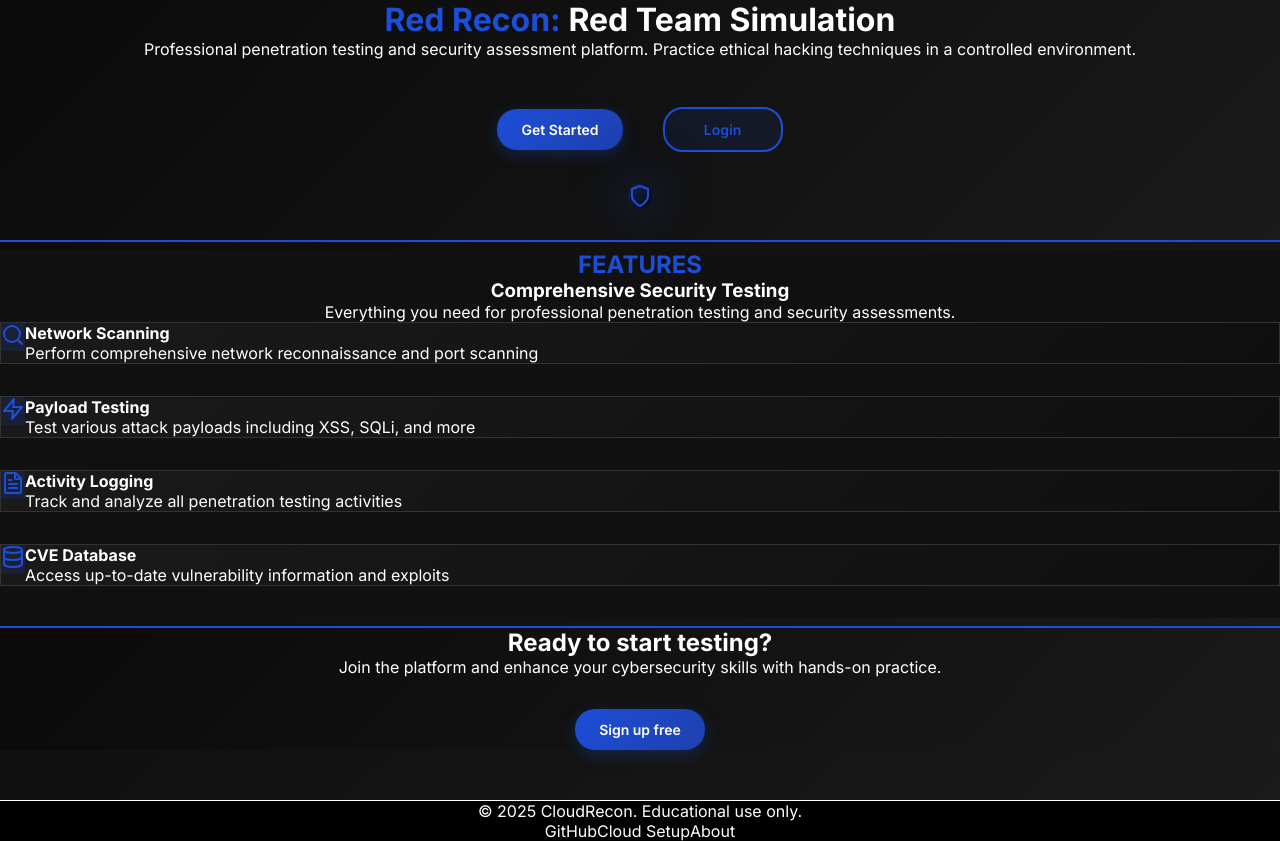
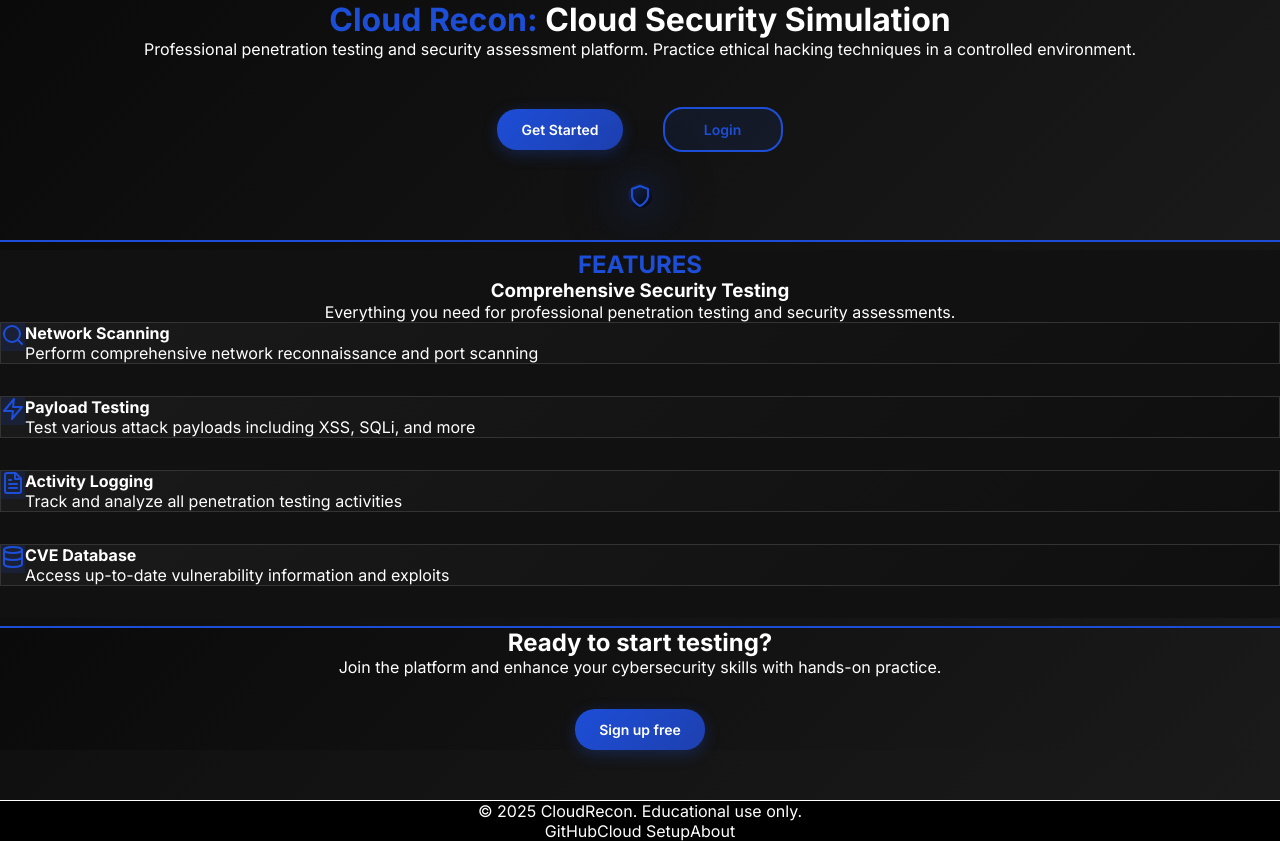
Before and after one commit to Muhayminalam/Cloud-Recon, a Next.js app in the folder frontend/: page / in a window 1280 px wide. Built offline with nearby package versions, Linux system fonts and the light colour scheme.

Commit message:
change to redrecon text

```diff
--- a/frontend/app/page.tsx
+++ b/frontend/app/page.tsx
@@ -54,8 +54,8 @@ export default function Home() {
             <main className="px-6 sm:px-8 lg:px-12">
               <div className="text-center lg:text-left">
                 <h1 className="text-5xl lg:text-6xl font-extrabold mb-8 leading-tight" style={{ color: 'white' }}>
-                  <span style={{ color: '#1d4ed8' }}> Red Recon: </span>
-                  <span style={{ color: 'white' }}>Red Team Simulation</span>
+                  <span style={{ color: '#1d4ed8' }}> Cloud Recon: </span>
+                  <span style={{ color: 'white' }}>Cloud Security Simulation</span>
                 </h1>
                 <p className="text-xl mb-12 max-w-2xl leading-relaxed" style={{ color: 'white' }}>
                   Professional penetration testing and security assessment platform.
```
